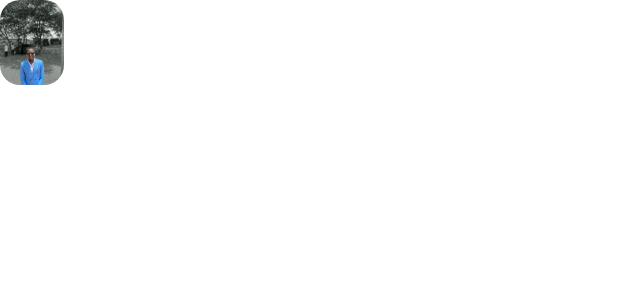
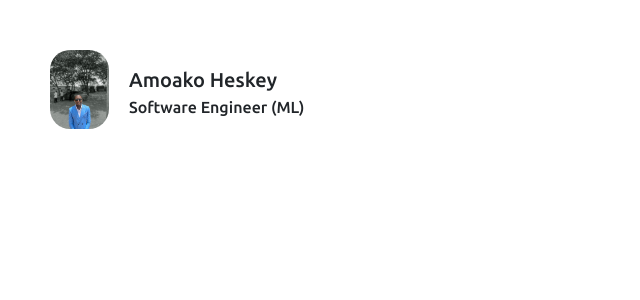
Before and after one commit to Amoako419/My_website, a React (Create React App) app in the folder portfolio/: page / in a window 1280 px wide. Shown: the top 300 px of the page, without its empty margins (0-640 px from the left). Built offline with nearby package versions, Linux system fonts and the light colour scheme.

Commit message:
initial commit

```diff
--- a/portfolio/public/index.html
+++ b/portfolio/public/index.html
@@ -16,6 +16,15 @@
   integrity="sha384-T3c6CoIi6uLrA9TneNEoa7RxnatzjcDSCmG1MXxSR1GAsXEV/Dwwykc2MPK8M2HN"
   crossorigin="anonymous"
 />
+<link rel="preconnect" href="https://fonts.googleapis.com">
+<link rel="preconnect" href="https://fonts.gstatic.com" crossorigin>
+<link href="https://fonts.googleapis.com/css2?family=Merriweather:ital,wght@0,300;0,400;0,700;0,900;1,300;1,400;1,700;1,900&family=Montserrat+Alternates:ital,wght@0,100;0,200;0,300;0,400;0,500;0,600;0,700;0,800;0,900;1,100;1,200;1,300;1,400;1,500;1,600;1,700;1,800;1,900&display=swap"
+ rel="stylesheet">
+
+ <link rel="preconnect" href="https://fonts.googleapis.com">
+<link rel="preconnect" href="https://fonts.gstatic.com" crossorigin>
+<link href="https://fonts.googleapis.com/css2?family=Merriweather:ital,wght@0,300;0,400;0,700;0,900;1,300;1,400;1,700;1,900&family=Montserrat+Alternates:ital,wght@0,100;0,200;0,300;0,400;0,500;0,600;0,700;0,800;0,900;1,100;1,200;1,300;1,400;1,500;1,600;1,700;1,800;1,900&family=Ubuntu:ital,wght@0,300;0,400;0,500;0,700;1,300;1,400;1,500;1,700&display=swap"
+ rel="stylesheet">
     <!--
       manifest.json provides metadata used when your web app is installed on a
       user's mobile device or desktop. See https://developers.google.com/web/fundamentals/web-app-manifest/
--- a/portfolio/src/App.css
+++ b/portfolio/src/App.css
@@ -1,6 +1,7 @@
 .App {
   background-color: white;
   margin-left: 50;
+  padding: 50px;
 }
 
 /* .App-header {
@@ -17,12 +18,28 @@
 .App-link {
   color: #61dafb;
 }
+.logo{
+  display: flex;
+}
+.logo .name{
+  font-size: 20px;
+  /* font-family: "Montserrat Alternates", sans-serif;
+  font-weight: 400;
+  font-style: normal; */
+
+}
+.logo p{
+  padding-left: 20px;
+  padding-top: 15px;
+  font-family: "Ubuntu", sans-serif;
+  font-weight: 500;
+  font-style: normal;
+}
 
 .logo img {
   width: 5%;
   height: 3%;
   border-radius: 20px;
   float: start;
-  top: 0;
-  padding: 10 20 10 20 ;
+
 }
--- a/portfolio/src/pages/nav.jsx
+++ b/portfolio/src/pages/nav.jsx
@@ -5,6 +5,9 @@
     return(
         <div className="logo">
         <img src="me.jpg" alt="mypicture" />
+       <p><span className="name">Amoako Heskey</span>
+        <br />
+        Software Engineer (ML)</p>
         </div>
     );
 }
```
